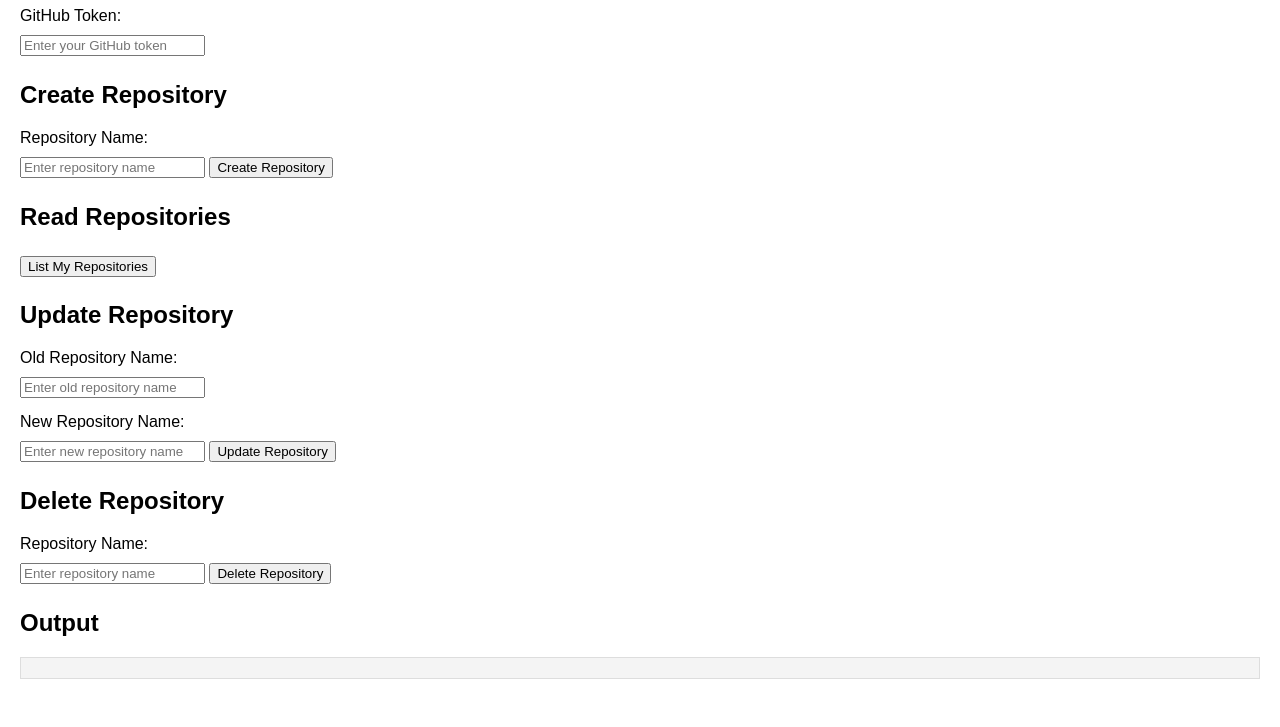
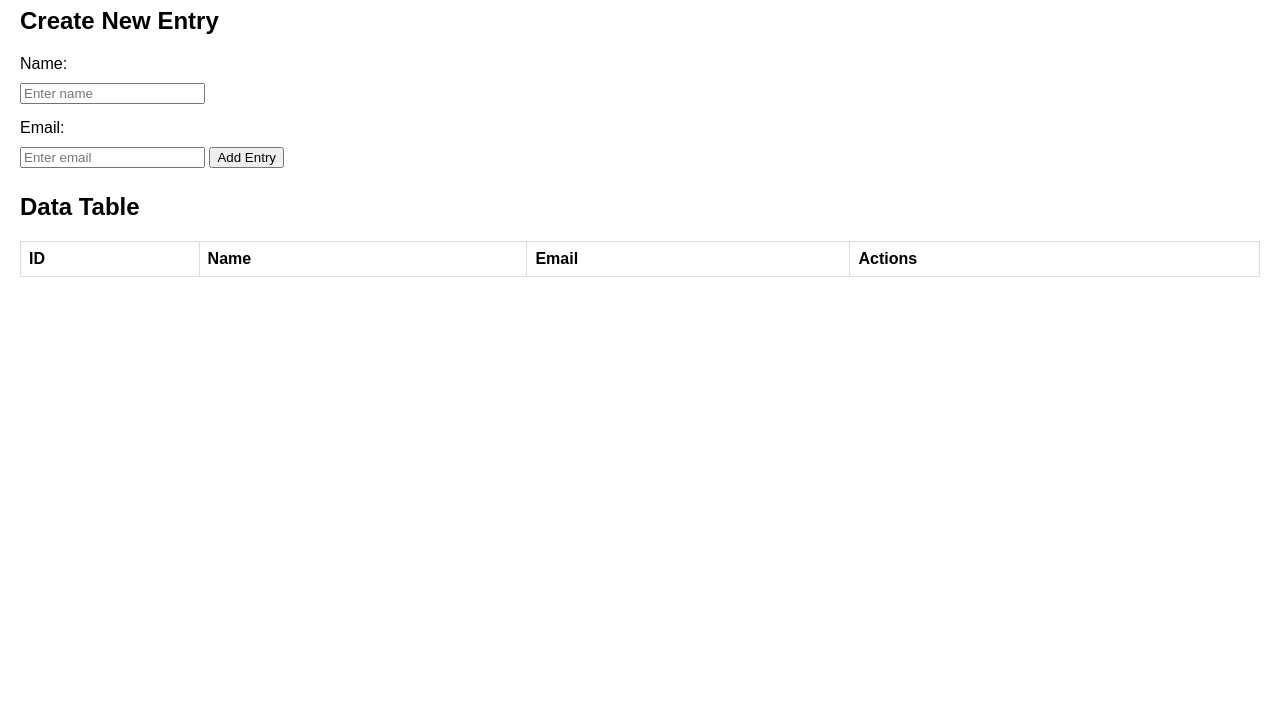
Before and after one commit to RomeoAsis2023/webviewtester, a plain HTML site: page index.html in a window 1280 px wide. Shown: the part 73-800 px from the top of the page. Drawn offline with Linux system fonts and the light colour scheme.

Commit message:
Update index.html

```diff
--- a/index.html
+++ b/index.html
@@ -3,7 +3,7 @@
 <head>
   <meta charset="UTF-8">
   <meta name="viewport" content="width=device-width, initial-scale=1.0">
-  <title>GitHub CRUD Example</title>
+  <title>CRUD Example</title>
   <style>
     body {
       font-family: Arial, sans-serif;
@@ -13,111 +13,126 @@
       display: block;
       margin: 10px 0 5px;
     }
-    input, button {
+    input, button, table {
       margin: 5px 0;
+    }
+    table {
+      width: 100%;
+      border-collapse: collapse;
+      margin-top: 20px;
+    }
+    table, th, td {
+      border: 1px solid #ddd;
+      text-align: left;
+      padding: 8px;
+    }
+    .actions {
+      display: flex;
+      gap: 10px;
     }
     .output {
       margin-top: 20px;
-      white-space: pre-wrap;
-      background: #f4f4f4;
-      padding: 10px;
-      border: 1px solid #ddd;
     }
   </style>
 </head>
 <body>
-  <h1>GitHub CRUD Operations</h1>
-  <label for="token">GitHub Token:</label>
-  <input type="text" id="token" placeholder="Enter your GitHub token">
+  <h1>CRUD Application</h1>
 
-  <h2>Create Repository</h2>
-  <label for="repoName">Repository Name:</label>
-  <input type="text" id="repoName" placeholder="Enter repository name">
-  <button onclick="createRepo()">Create Repository</button>
+  <h2>Create New Entry</h2>
+  <label for="name">Name:</label>
+  <input type="text" id="name" placeholder="Enter name">
+  <label for="email">Email:</label>
+  <input type="email" id="email" placeholder="Enter email">
+  <button onclick="createData()">Add Entry</button>
 
-  <h2>Read Repositories</h2>
-  <button onclick="listRepos()">List My Repositories</button>
-
-  <h2>Update Repository</h2>
-  <label for="updateRepoName">Old Repository Name:</label>
-  <input type="text" id="updateRepoName" placeholder="Enter old repository name">
-  <label for="newRepoName">New Repository Name:</label>
-  <input type="text" id="newRepoName" placeholder="Enter new repository name">
-  <button onclick="updateRepo()">Update Repository</button>
-
-  <h2>Delete Repository</h2>
-  <label for="deleteRepoName">Repository Name:</label>
-  <input type="text" id="deleteRepoName" placeholder="Enter repository name">
-  <button onclick="deleteRepo()">Delete Repository</button>
-
-  <h2>Output</h2>
-  <div class="output" id="output"></div>
+  <h2>Data Table</h2>
+  <table id="dataTable">
+    <thead>
+      <tr>
+        <th>ID</th>
+        <th>Name</th>
+        <th>Email</th>
+        <th>Actions</th>
+      </tr>
+    </thead>
+    <tbody>
+      <!-- Data will be dynamically inserted here -->
+    </tbody>
+  </table>
 
   <script>
-    const baseURL = 'https://api.github.com';
+    // Mock database
+    let database = [];
+    let currentId = 1;
 
-    function setHeaders() {
-      const token = document.getElementById('token').value;
-      return {
-        'Authorization': `token ${token}`,
-        'Content-Type': 'application/json',
-      };
+    // Create Data
+    function createData() {
+      const name = document.getElementById('name').value;
+      const email = document.getElementById('email').value;
+
+      if (name && email) {
+        database.push({ id: currentId++, name, email });
+        renderTable();
+        clearInputs();
+      } else {
+        alert('Please fill in all fields!');
+      }
     }
 
-    function createRepo() {
-      const repoName = document.getElementById('repoName').value;
-      fetch(`${baseURL}/user/repos`, {
-        method: 'POST',
-        headers: setHeaders(),
-        body: JSON.stringify({ name: repoName, private: true })
-      })
-        .then(response => response.json())
-        .then(data => displayOutput(data))
-        .catch(err => displayOutput(err));
+    // Read and Render Data
+    function renderTable() {
+      const tableBody = document.querySelector('#dataTable tbody');
+      tableBody.innerHTML = ''; // Clear existing table data
+
+      database.forEach(entry => {
+        const row = document.createElement('tr');
+        row.innerHTML = `
+          <td>${entry.id}</td>
+          <td>${entry.name}</td>
+          <td>${entry.email}</td>
+          <td class="actions">
+            <button onclick="editData(${entry.id})">Edit</button>
+            <button onclick="deleteData(${entry.id})">Delete</button>
+          </td>
+        `;
+        tableBody.appendChild(row);
+      });
     }
 
-    function listRepos() {
-      fetch(`${baseURL}/user/repos`, { headers: setHeaders() })
-        .then(response => response.json())
-        .then(data => displayOutput(data))
-        .catch(err => displayOutput(err));
+    // Update Data
+    function editData(id) {
+      const entry = database.find(item => item.id === id);
+      if (entry) {
+        const newName = prompt('Enter new name:', entry.name);
+        const newEmail = prompt('Enter new email:', entry.email);
+
+        if (newName && newEmail) {
+          entry.name = newName;
+          entry.email = newEmail;
+          renderTable();
+        } else {
+          alert('Both fields are required!');
+        }
+      }
     }
 
-    function updateRepo() {
-      const oldName = document.getElementById('updateRepoName').value;
-      const newName = document.getElementById('newRepoName').value;
-      const username = 'RomeoAsis2023'; // Add your GitHub username
-      fetch(`${baseURL}/repos/${username}/${oldName}`, {
-        method: 'PATCH',
-        headers: setHeaders(),
-        body: JSON.stringify({ name: newName })
-      })
-        .then(response => response.json())
-        .then(data => displayOutput(data))
-        .catch(err => displayOutput(err));
+    // Delete Data
+    function deleteData(id) {
+      const confirmDelete = confirm('Are you sure you want to delete this entry?');
+      if (confirmDelete) {
+        database = database.filter(item => item.id !== id);
+        renderTable();
+      }
     }
 
-    function deleteRepo() {
-      const repoName = document.getElementById('deleteRepoName').value;
-      const username = 'RomeoAsis2023'; // Add your GitHub username
-      fetch(`${baseURL}/repos/${username}/${repoName}`, {
-        method: 'DELETE',
-        headers: setHeaders()
-      })
-        .then(response => {
-          if (response.status === 204) {
-            displayOutput('Repository deleted successfully.');
-          } else {
-            return response.json();
-          }
-        })
-        .then(data => data && displayOutput(data))
-        .catch(err => displayOutput(err));
+    // Clear Input Fields
+    function clearInputs() {
+      document.getElementById('name').value = '';
+      document.getElementById('email').value = '';
     }
 
-    function displayOutput(data) {
-      document.getElementById('output').innerText = typeof data === 'string' ? data : JSON.stringify(data, null, 2);
-    }
+    // Initialize Table
+    renderTable();
   </script>
 </body>
 </html>
```
